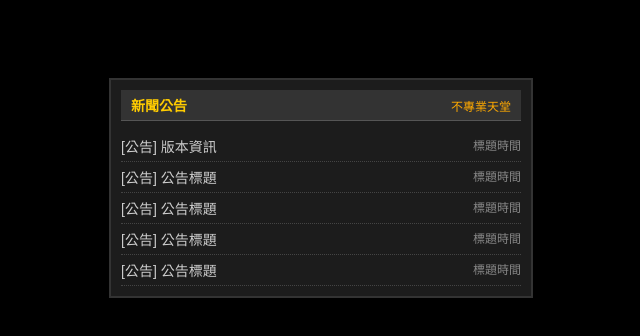
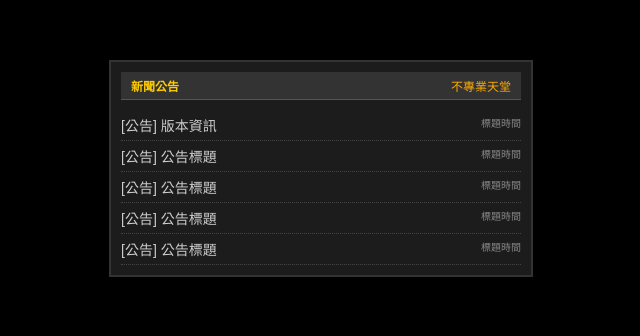
Before and after one commit to yashior/test, a website: page phantom/815/Notice.html in a window 1280 px wide. Shown: the part 172-508 px from the top of the page, without its empty margins (319-959 px from the left). Drawn offline with Linux system fonts and the light colour scheme.

Commit message:
Update Notice.html

```diff
--- a/phantom/815/Notice.html
+++ b/phantom/815/Notice.html
@@ -11,7 +11,7 @@
       display: flex;
       justify-content: center;
       align-items: center;
-      height: 90vh;
+      height: 85vh;
       margin: 0;
     }
 
@@ -30,7 +30,7 @@
       background-color: #333;
       color: #ffcc00;
       padding: 5px 10px;
-      font-size: 14px;
+      font-size: 12px;
       font-weight: bold;
       border-bottom: 1px solid #555;
     }
@@ -65,9 +65,9 @@
 
     .date {
       color: #888;
-      font-size: 12px;
+      font-size: 10px;
       white-space: nowrap;
-      margin-left: 10px;
+      margin-left: 12px;
     }
   </style>
 </head>
@@ -78,7 +78,6 @@
       <div>新聞公告</div>
       <div class="server">不專業天堂</div>
     </div>
-
     <div class="announcement-list">
       <div class="announcement-item">
         <div class="title">[公告] 版本資訊</div>
```
